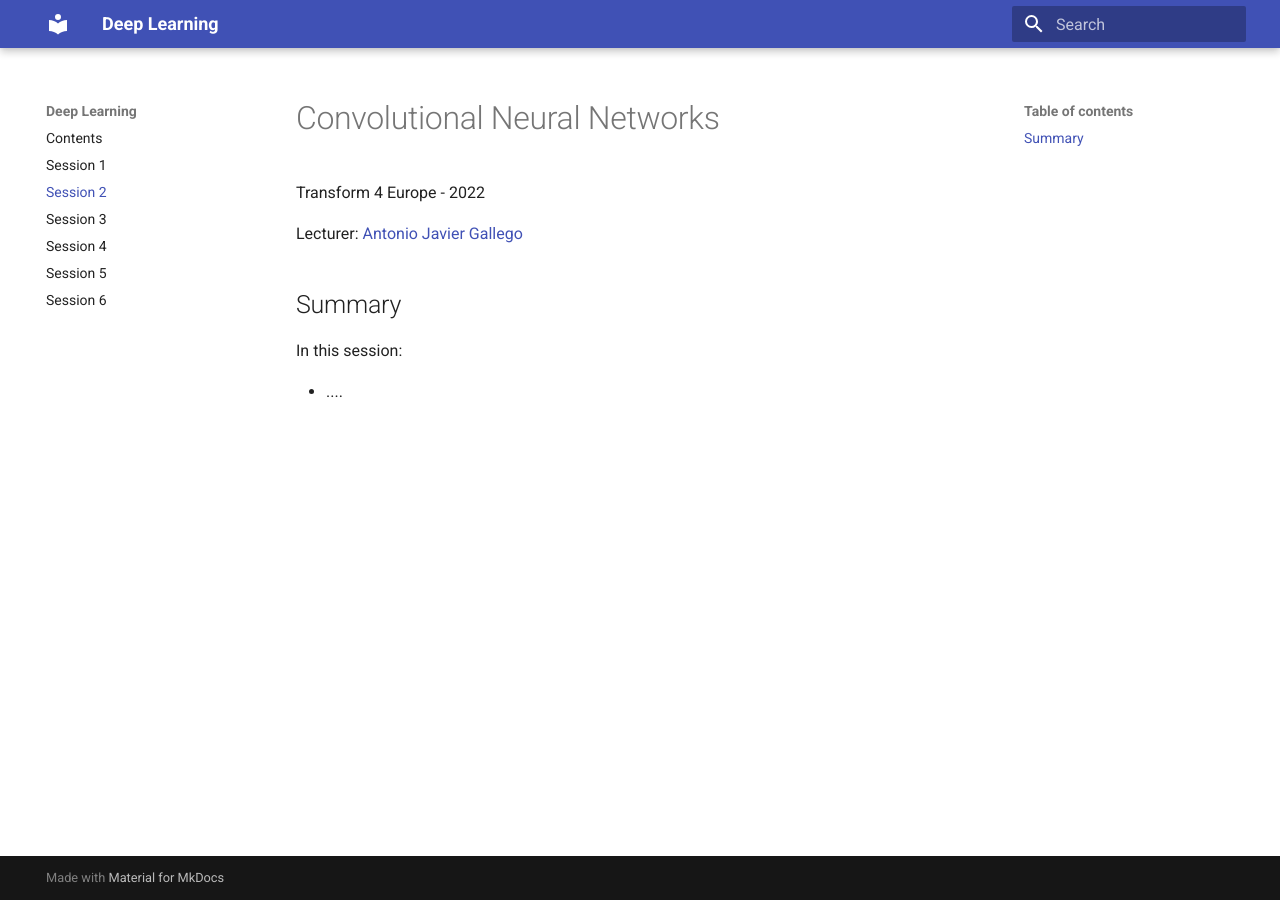
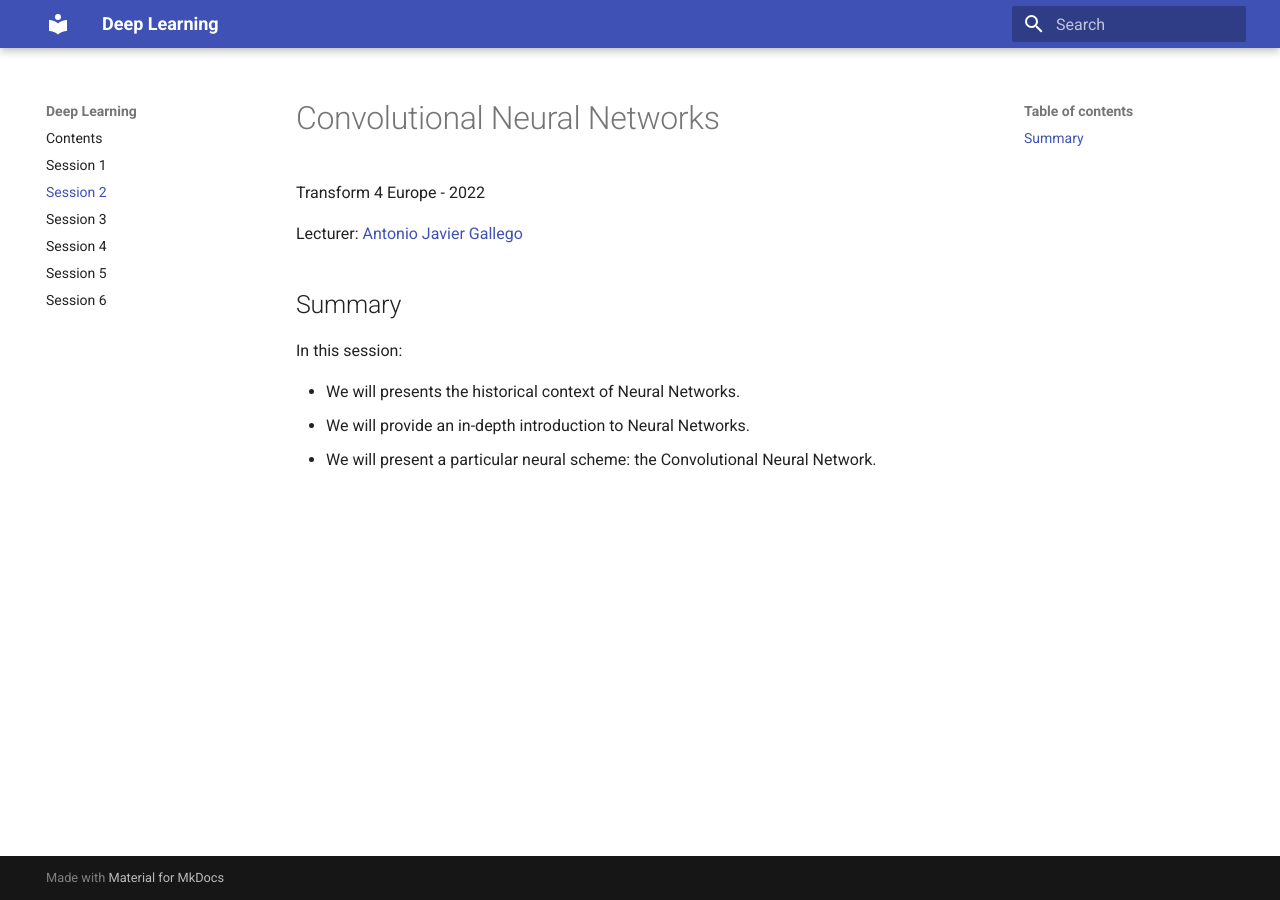
Before and after one commit to ajgallego/deep-learning, an MkDocs documentation site: the page built from docs/session-2.md, in a window 1280 px wide. Built offline with MkDocs 1.6.1 and Material for MkDocs 9.7.7, drawn with Linux system fonts in a browser that asks for light colours.

Commit message:
Last changes

```diff
--- a/docs/session-2.md
+++ b/docs/session-2.md
@@ -8,4 +8,6 @@ Lecturer: [Antonio Javier Gallego](mailto:jgallego@dlsi.ua.es)
 
 In this session:
 
-* ....
+* We will presents the historical context of Neural Networks.
+* We will provide an in-depth introduction to Neural Networks.
+* We will present a particular neural scheme: the Convolutional Neural Network.
```
